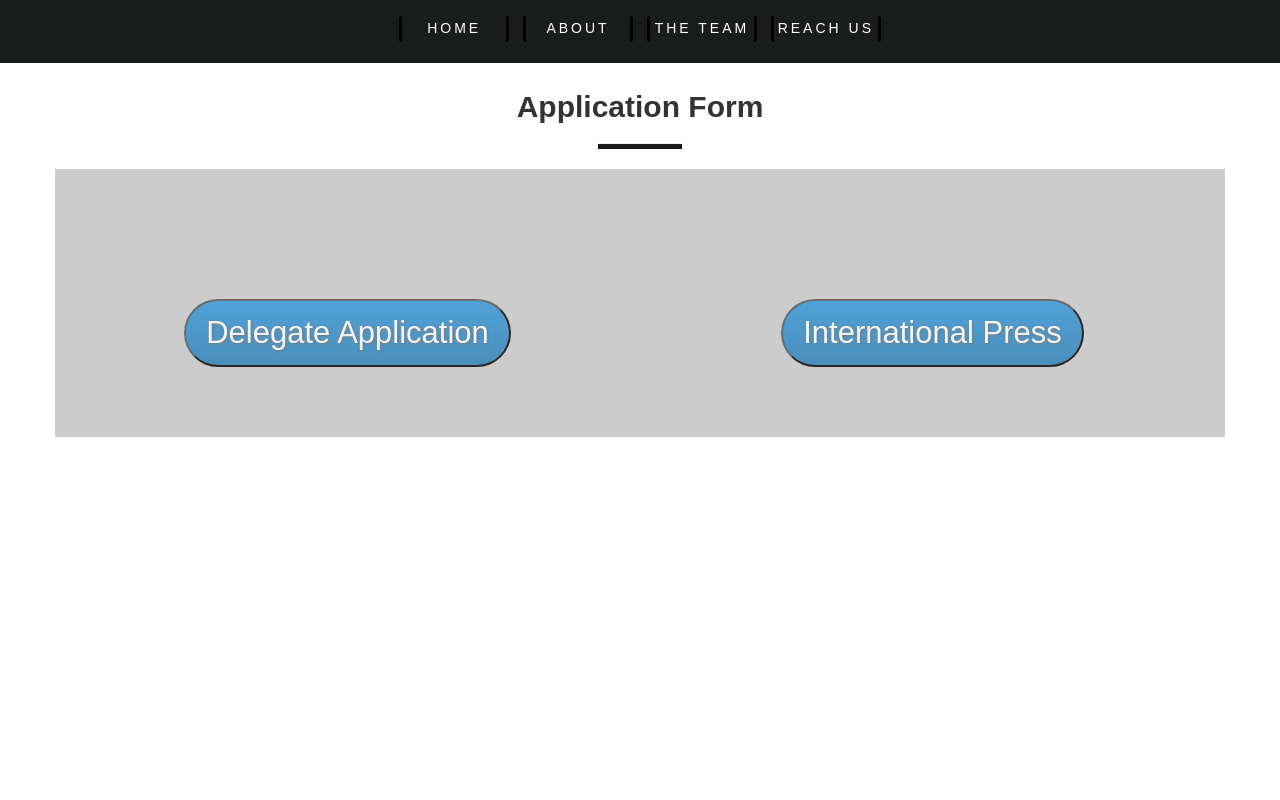
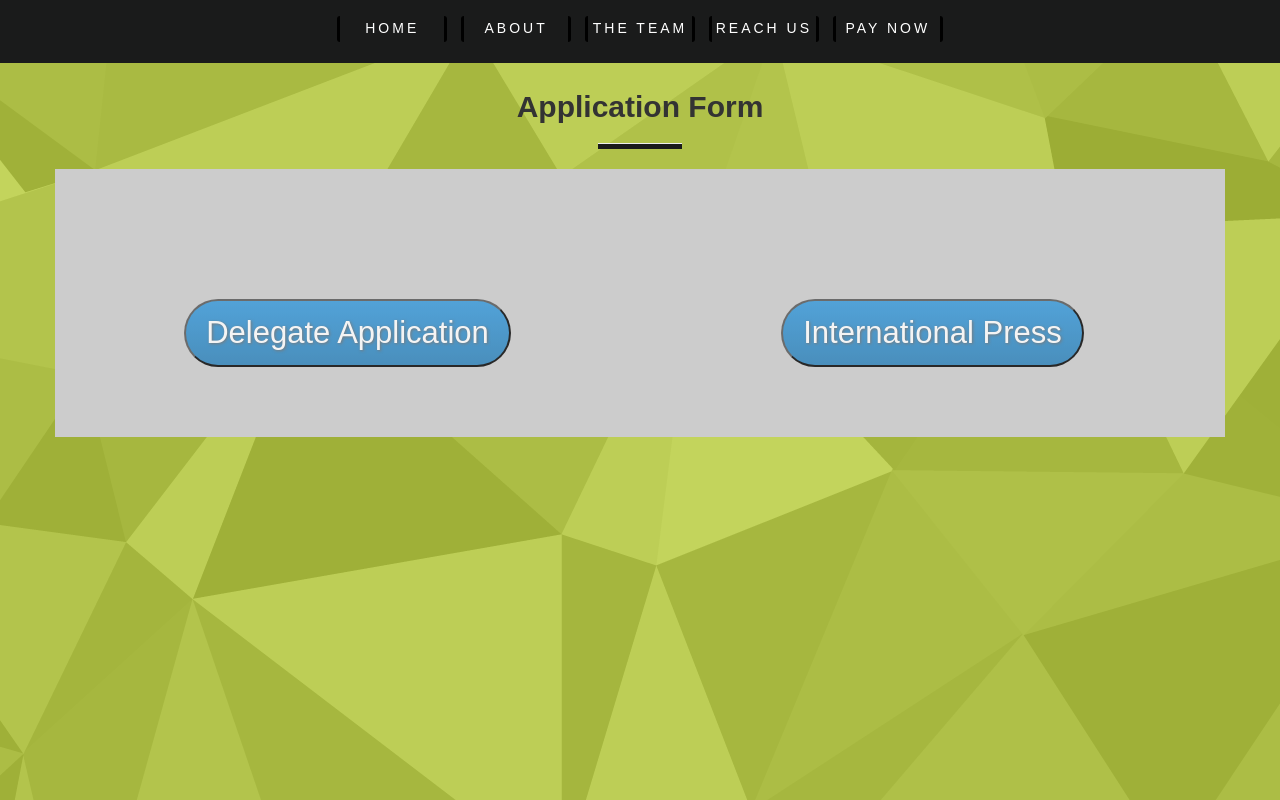
Before and after one commit to Chakru/Model-United-Nation-2017, a plain HTML site: page regPage.html in a window 1280 px wide. Drawn offline with Linux system fonts and the light colour scheme.

Commit message:
Rectified errors

```diff
--- a/regPage.html
+++ b/regPage.html
@@ -37,6 +37,10 @@
   opacity:0.8;
 }
 
+	body {
+		background-image: url("images/pattern-image-2.png");
+		background-color: #e2e2e2;
+	}
 .btnMy:hover {
   background: #000000;
   text-decoration: none;
@@ -93,6 +97,13 @@
 									<span></span>
 								</span>
 							</a>
+						<a href="https://www.townscript.com/e/cufemun-2017-002303" target="_blank" class="hover-effect">
+								<span>
+									<span>PAY NOW</span>
+									<span>PAY NOW</span>
+                                    <span></span>
+								</span>
+						</a>
 
 
 					</div>
@@ -137,7 +148,6 @@
 		    </div>
 
 		</div>
-
 </body>
 
 
```
Also changed, not shown: wto.html (+0 -3 lines).
